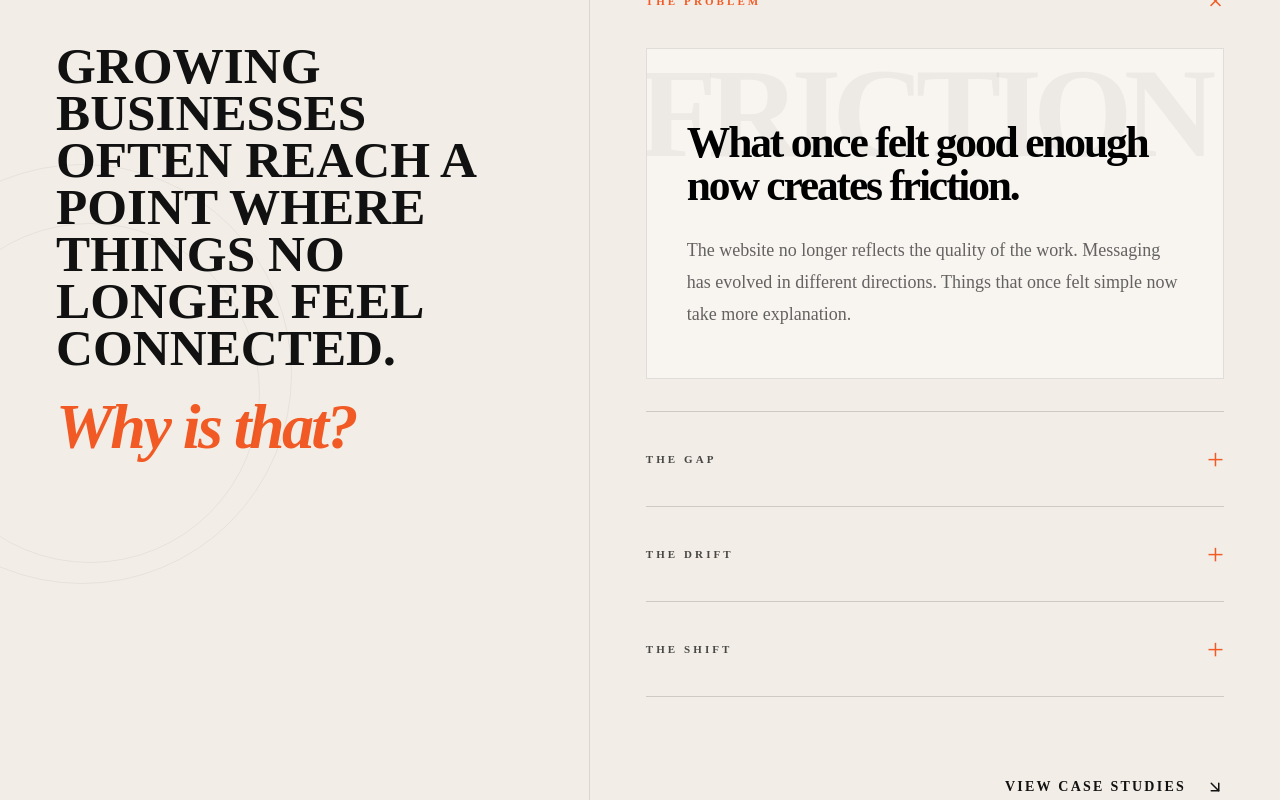
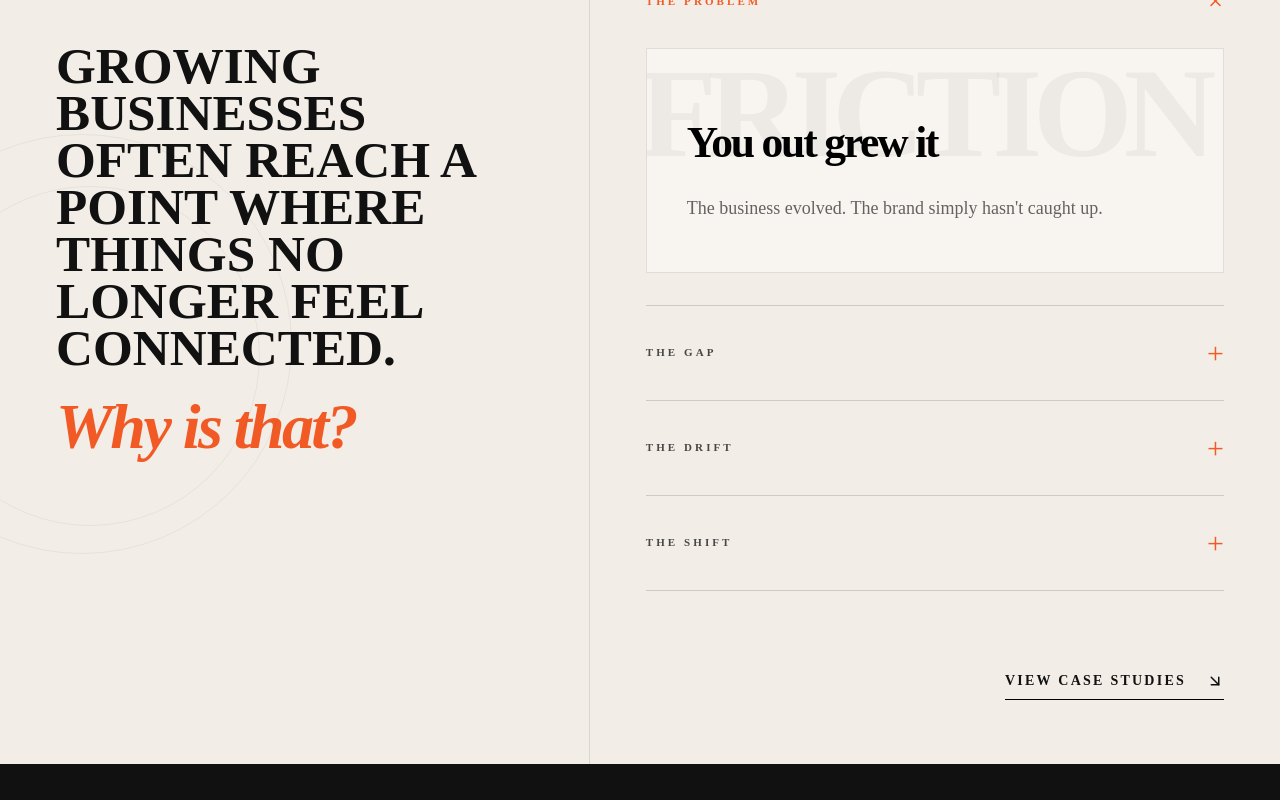
Before and after one commit to shawnachirillo/lex_and_hue_site, a Next.js app: page / in a window 1280 px wide. Shown: the part 1060-1860 px from the top of the page. Built offline with nearby package versions, Linux system fonts and the light colour scheme; a web font is replaced by a local one.

Commit message:
copy for the reality

```diff
--- a/components/BrandPage.tsx
+++ b/components/BrandPage.tsx
@@ -977,33 +977,33 @@ function RealityAccordion() {
     {
       label: 'The problem',
       // eyebrow: '01 / Friction',
-      title: 'What once felt good enough now creates friction.',
+      title: 'You out grew it',
       copy:
-        'The website no longer reflects the quality of the work. Messaging has evolved in different directions. Things that once felt simple now take more explanation.',
+        'The business evolved. The brand simply hasn\'t caught up.',
       word: 'FRICTION',
     },
     {
       label: 'The gap',
       // eyebrow: '02 / Gaps',
-      title: 'The business and the brand stop matching.',
+      title: 'People feel the difference.',
       copy:
-        'Your offer is stronger. Your experience is better. Your audience has matured. But what people see from the outside still belongs to an earlier version of the business.',
+        'Even if they can\'t explain it, they notice when the experience and the identity don\'t align.',
       word: 'GAPS',
     },
     {
       label: 'The drift',
       // eyebrow: '03 / Drift',
-      title: 'Growth adds more — without always adding clarity.',
+      title: 'It happened gradually.',
       copy:
-        'New services, audiences, ideas and opportunities accumulate over time. Without a system connecting them, the brand begins to feel fragmented instead of expansive.',
+        'One change became another until the brand no longer told the whole story.',
       word: 'DRIFT',
     },
     {
       label: 'The shift',
       // eyebrow: 'What comes next',
-      title: 'You don’t need to start over.',
+      title: 'Now make it visible.',
       copy:
-        'You need the brand to catch up to the business it represents now — with a clearer strategy, stronger identity and an experience built for where you’re going.',
+        'Not by starting over but by bringing everything back into alignment.',
       word: 'EVOLVE',
     },
   ];
```
